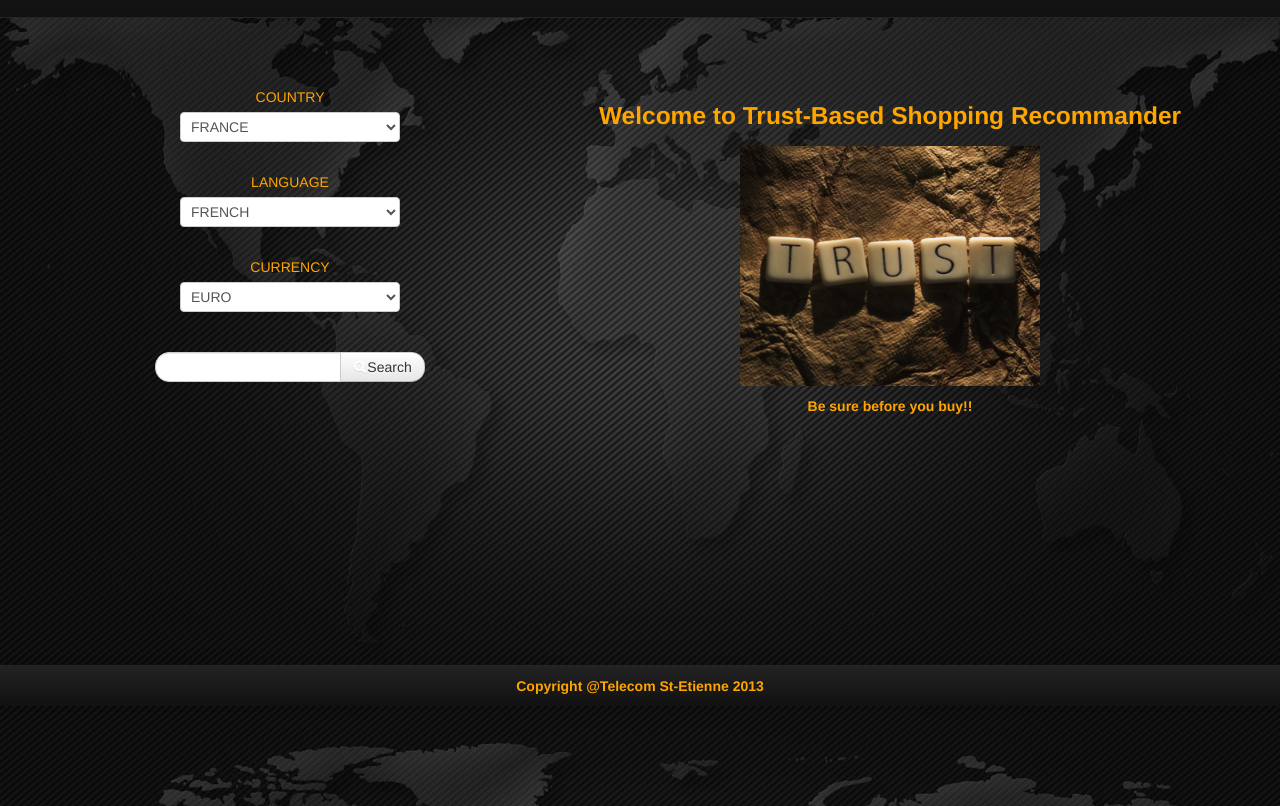
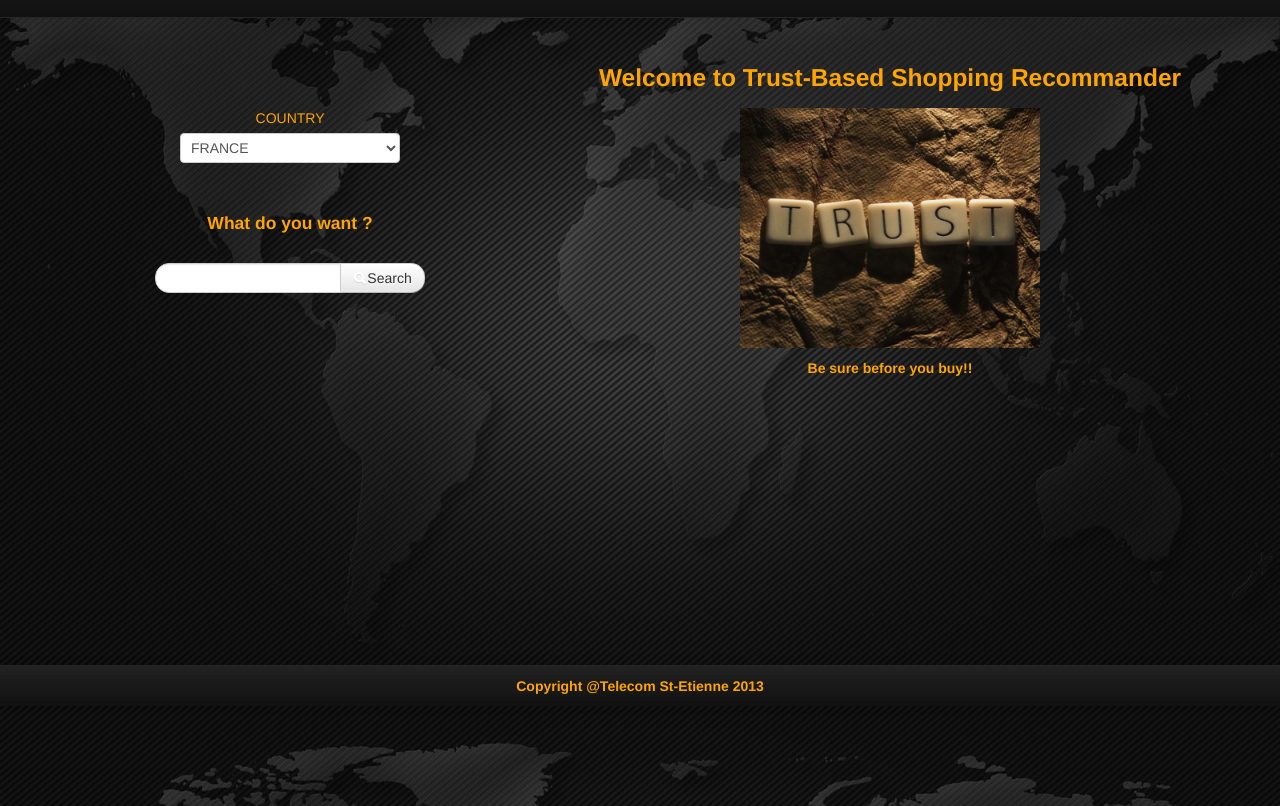
Before and after one commit to BelmahfoudElgharbi/BT-ShoppingApp, a plain HTML site: page index.html in a window 1280 px wide. Shown: the part 94-900 px from the top of the page. Drawn offline with Linux system fonts and the light colour scheme.

Commit message:
Update index.html

```diff
--- a/index.html
+++ b/index.html
@@ -54,45 +54,37 @@
 		</div>
 	</header>
 
-	<div class="container">
+	<div  class="container">
 		<div class="row">
+			<div id ="results" class="span12" style="text-align: center;">
+			</div>
+			<div id ="moreresults" class="span12" style="text-align: center;">
+			</div>
+		</div>
+	    <div id="content" class="row">
+		<br>
+		<div class="span5" style="text-align: center;">
+		    <div class="control-group">
 				<br>
 				<br>
 				<br>
-		<div id ="row">
-		<div id ="results" class="span12" style="text-align: center;">
-	    </div>
-		</div>
-		<div class="span5" style="text-align: center;">
-		    <div class="control-group">
 				<br>
 				<label class="control-label" for="inputcountry" style="color:orange">COUNTRY</label>
 			    <div class="controls">
 				<select id="inputcountry">
 					<option>FRANCE</option>
 					<option>USA</option>
-					<option>INDIFFERENT</option>
-				</select>
-			    </div>
-			    <br>
-				<label class="control-label" for="inputcountry" style="color:orange">LANGUAGE</label>
-				<div class="controls">
-				<select id="inputlanguage">
-					<option>FRENCH</option>
-					<option>ENGLISH</option>
-					<option>INDIFFERENT</option>
-				</select>
-			    </div>
-			    <br>
-				<label class="control-label" for="inputcurrency" style="color:orange">CURRENCY</label>
-				<div class="controls">
-					<select id="inputcurrency">
-						<option>EURO</option>
-						<option>DOLLAR</option>
-						<option>INDIFFERENT</option>
+					<option>UNITED KINGDOM</option>
+					<option>NETHERLAND</option>
+					<option>CANADA</option>
+					<option>CHINA</option>
+					<option>GERMANY</option>
+					<option>SPAIN</option>
 				</select>
 			    </div>
 			</div>
+			<br>
+            <label style="color:orange"><h4>What do you want ?</h4></label>
 			<br>
 			<div class="form-search">
 				<div class="input-append">
@@ -107,6 +99,7 @@
 			<img id="lead-image?cachebust=2" src="img/trust-image.jpg" width="300px" height="300px">
 			<h5> Be sure before you buy!!</h5>
 			<br>
+		</div>
 	</div>
 	</div>
 
```
Lines whose indentation alone changed are shown as unchanged.
